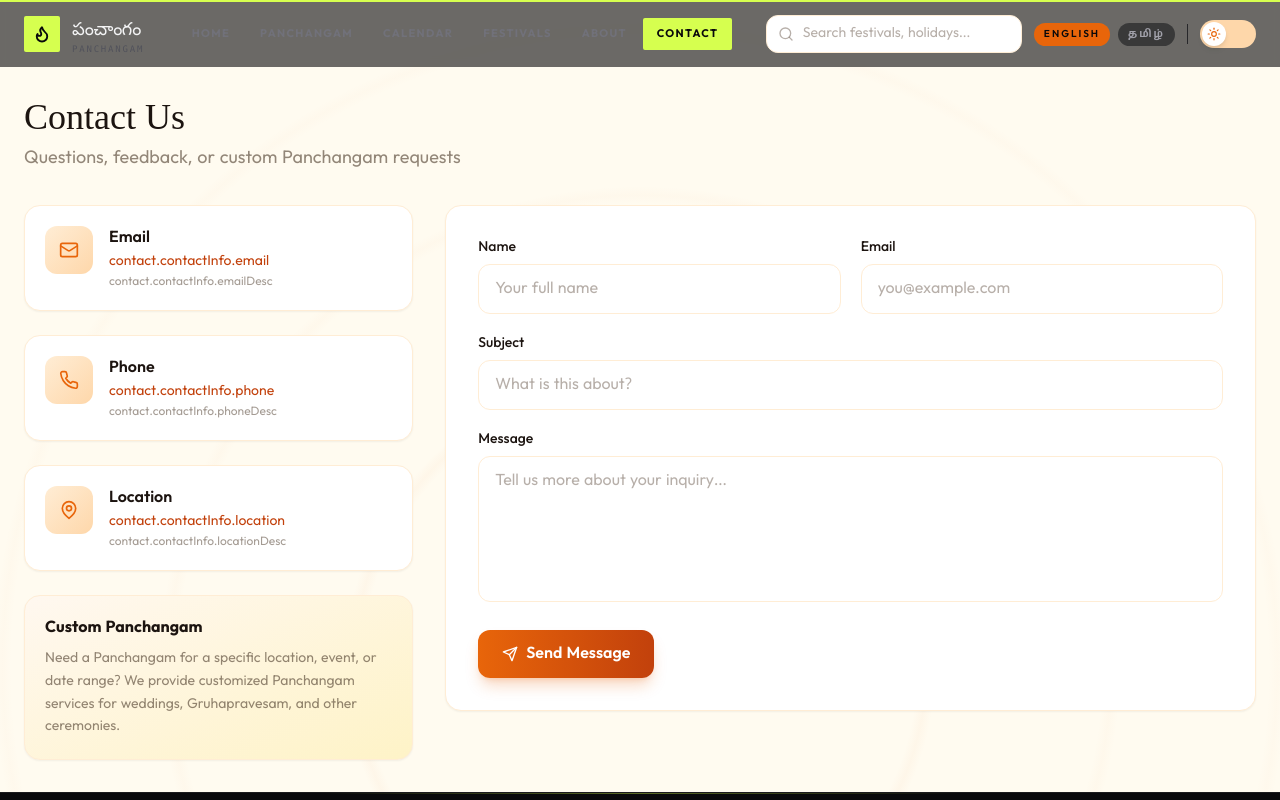
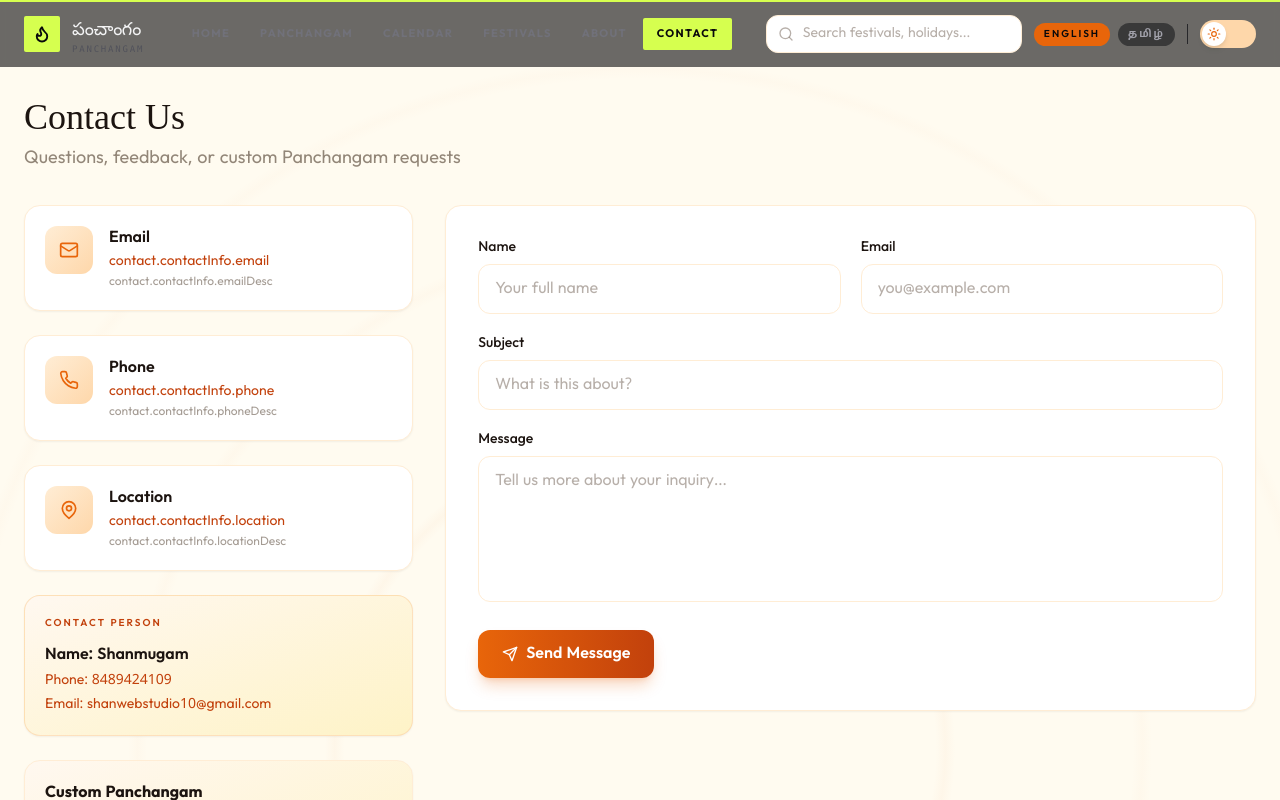
Before and after one commit to shanwebstudio10-jpg/panchangam-app, a React (Vite) app: page /contact in a window 1280 px wide. Shown: the top 800 px of the page. Built offline with nearby package versions, Linux system fonts and the light colour scheme; a web font is replaced by a local one.

Commit message:
my contact

```diff
--- a/src/pages/Contact.jsx
+++ b/src/pages/Contact.jsx
@@ -81,6 +81,13 @@ export default function Contact() {
             </div>
           ))}
 
+          <div className="card p-5 border border-saffron-200/70 dark:border-saffron-800/40 bg-gradient-to-br from-saffron-50 to-cream-200 dark:from-saffron-900/20 dark:to-bark-200">
+            <p className="text-[10px] uppercase tracking-[0.2em] text-saffron-600 dark:text-saffron-400 font-semibold mb-3">Contact Person</p>
+            <p className="font-semibold text-bark-300 dark:text-cream-100">Name: Shanmugam</p>
+            <p className="text-sm text-saffron-600 dark:text-saffron-400 mt-1">Phone: 8489424109</p>
+            <p className="text-sm text-saffron-600 dark:text-saffron-400 mt-1">Email: shanwebstudio10@gmail.com</p>
+          </div>
+
           <div className="card p-5 bg-gradient-to-br from-saffron-50 to-cream-200 dark:from-saffron-900/20 dark:to-bark-200">
             <h3 className="font-bold text-bark-300 dark:text-cream-100 mb-2">{translate('contact.customTitle')}</h3>
             <p className="text-sm text-bark-50/60 dark:text-cream-100/40 leading-relaxed">
```
